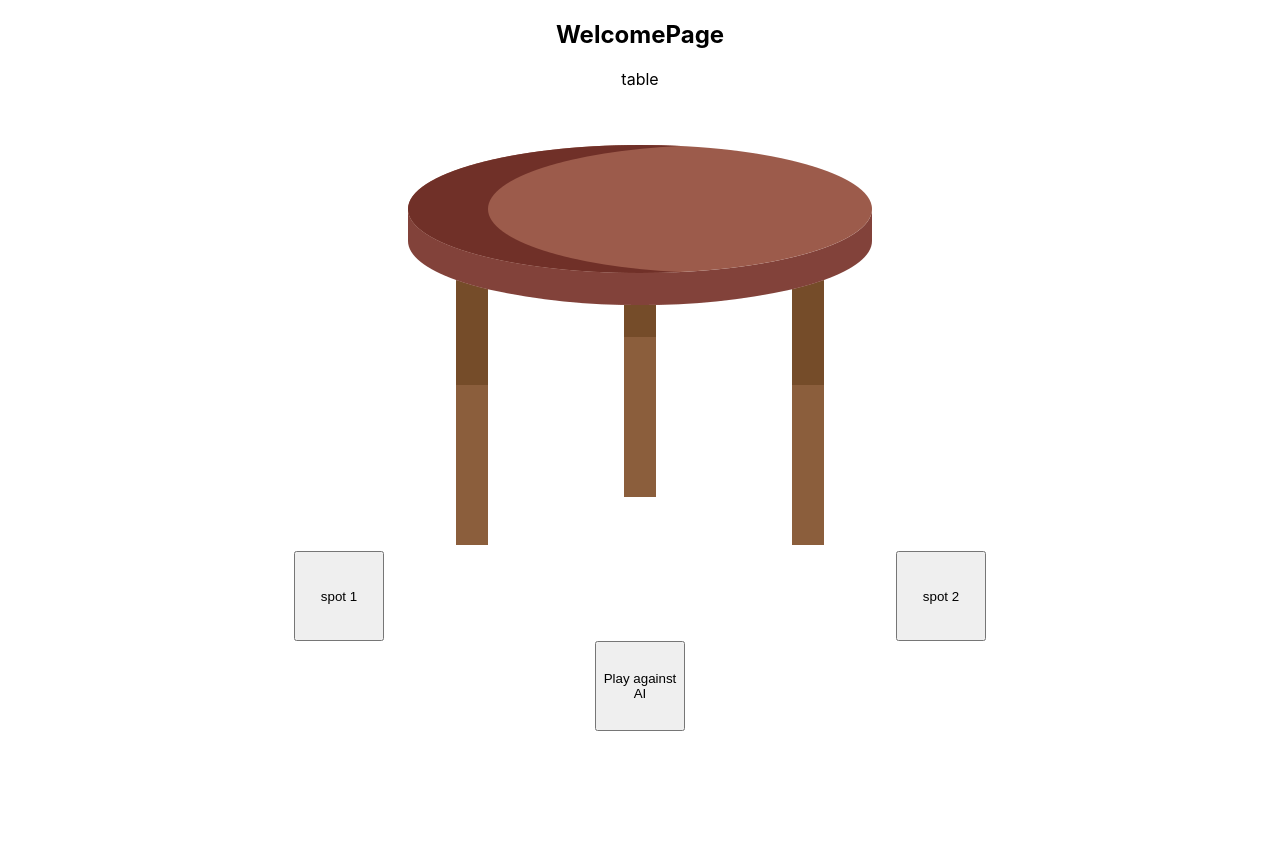
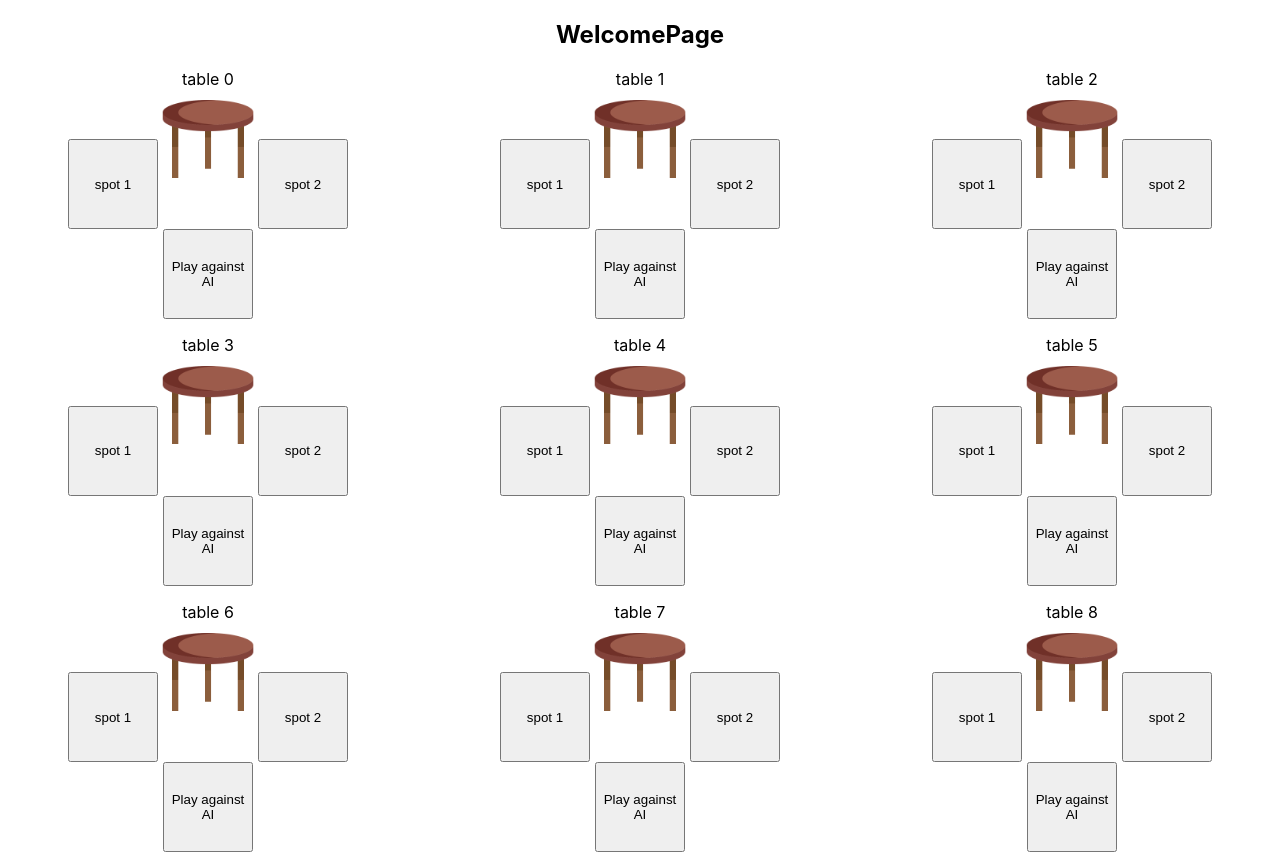
Before and after one commit to Since2019/ChineseChessFrontend, a React (Create React App) app: page / in a window 1280 px wide. Shown: the top 853 px of the page. Before the commit the page ends 800 px from the top, so only its background shows below. Built offline with nearby package versions, Linux system fonts and the light colour scheme; no server answers.

Commit message:
Added Grid Layout and Rendering for 10 tables.

```diff
--- a/src/components/WelcomePage/Tables.tsx
+++ b/src/components/WelcomePage/Tables.tsx
@@ -17,9 +17,9 @@ export default function Table(props: any) {
 
   return (
     <>
-      <div> table {props.name} </div>
+      <div> table {props.tableNum} </div>
       <Seat>spot 1</Seat>
-      <img src={circleTable} alt="circleTable" />
+      <img src={circleTable} alt="circleTable" style={{maxWidth:"100px"}}/>
       <Seat>spot 2</Seat>
     </>
 
--- a/src/pages/WelcomePage.tsx
+++ b/src/pages/WelcomePage.tsx
@@ -1,7 +1,11 @@
 import React from 'react';
 import Table from "../components/WelcomePage/Tables";
 import styled from 'styled-components';
-import { Link, useNavigate  } from "react-router-dom";
+import { Link, useNavigate } from "react-router-dom";
+
+import Grid from '@mui/material/Grid';
+
+
 // Styled Components
 const Button = styled.button`
     width : 90px;
@@ -10,19 +14,33 @@ const Button = styled.button`
     position: relative;
 `;
 
+
 export default function WelcomePage() {
     // const navigate = useNavigate();
     return (
         <>
+
             <h2>WelcomePage</h2>
-            <Table />
-            <br />
+            <Grid container spacing={2}>
 
-            <Link to='/board/ai'>
-                <Button>
-                    Play against AI
-                </Button>
-            </Link>
+                {
+                    [...Array(10)].map((item, index): any => (
+                        <Grid item xs={4}>
+                            <Table tableNum={index}/>
+                            <br />
+                            <Link to='/board/ai'>
+                                <Button>
+                                    Play against AI
+                                </Button>
+                            </Link>
+
+                        </Grid>
+                    ))
+                }
+
+            </Grid>
+
+
         </>
     )
 }
```
